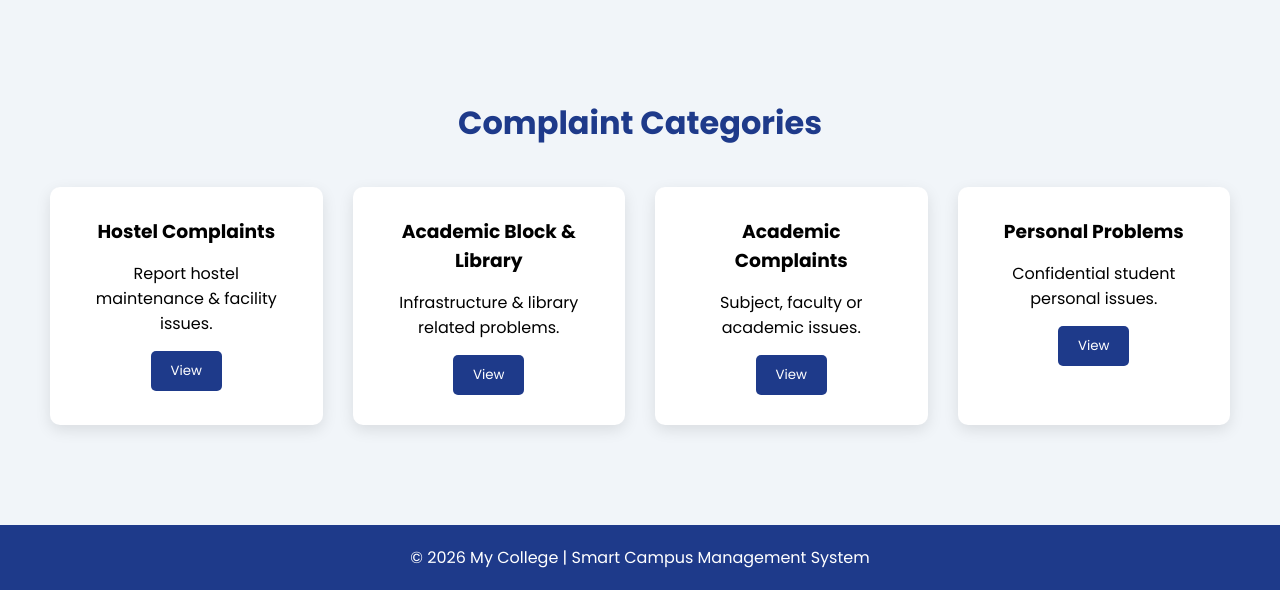
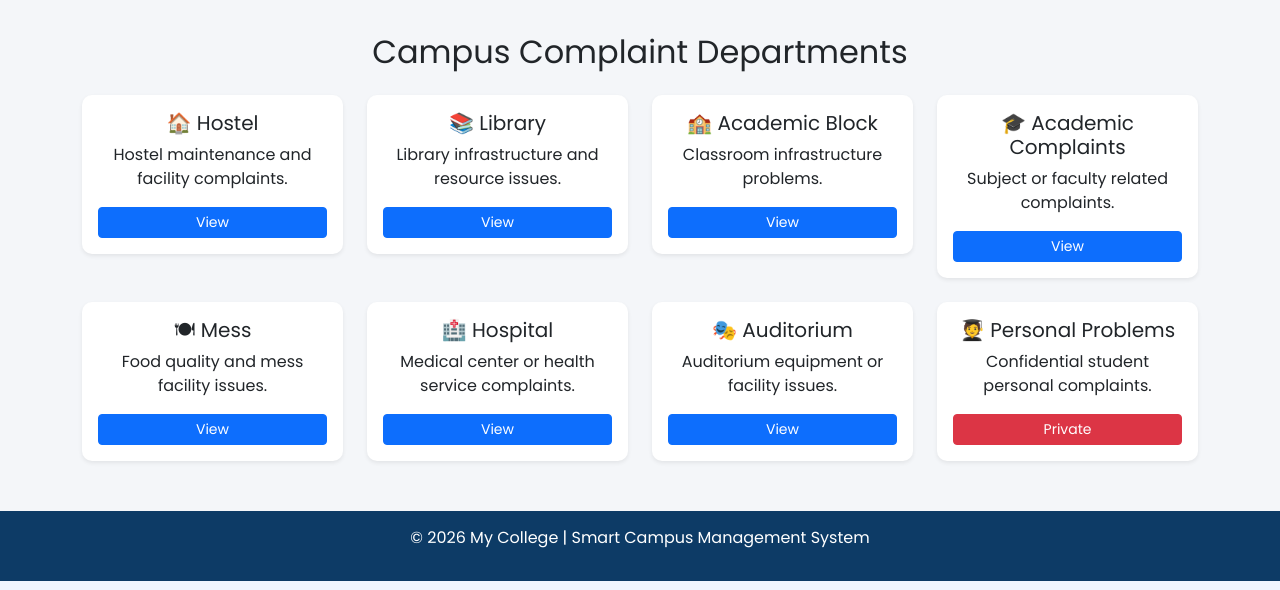
Before and after one commit to vaninaidu123/project-vani, a PHP site: page / in a window 1280 px wide. Shown: the part 801-1391 px from the top of the page. Run offline with PHP 8.4, Linux system fonts and the light colour scheme.

Commit message:
Updated homepage UI and navbar

```diff
--- a/index.php
+++ b/index.php
@@ -1,74 +1,213 @@
 <!DOCTYPE html>
 <html lang="en">
 <head>
-    <meta charset="UTF-8">
-    <title>Smart Campus Management System</title>
-    <meta name="viewport" content="width=device-width, initial-scale=1.0">
 
-    <link rel="stylesheet" href="style.css">
-    <link href="https://fonts.googleapis.com/css2?family=Poppins:wght@300;400;600;700&display=swap" rel="stylesheet">
+<meta charset="UTF-8">
+<meta name="viewport" content="width=device-width, initial-scale=1.0">
+
+<title>Smart Campus Management System</title>
+
+<link href="https://cdn.jsdelivr.net/npm/bootstrap@5.3.2/dist/css/bootstrap.min.css" rel="stylesheet">
+
+<link href="https://fonts.googleapis.com/css2?family=Poppins:wght@300;400;600&display=swap" rel="stylesheet">
+
+<style>
+
+body{
+font-family:'Poppins',sans-serif;
+background:#f4f6f9;
+}
+
+/* HERO */
+
+.hero{
+height:90vh;
+background:linear-gradient(rgba(0,0,0,0.6),rgba(0,0,0,0.6)),url("college.jpg");
+background-size:cover;
+background-position:center;
+display:flex;
+align-items:center;
+justify-content:center;
+text-align:center;
+color:white;
+}
+
+/* CARDS */
+
+.card{
+transition:0.3s;
+border:none;
+border-radius:10px;
+}
+
+.card:hover{
+transform:translateY(-8px);
+box-shadow:0 10px 25px rgba(0,0,0,0.2);
+}
+
+footer{
+background:#0d3b66;
+color:white;
+padding:15px;
+text-align:center;
+margin-top:50px;
+}
+.navbar-brand img{
+border-radius:6px;
+}
+
+</style>
+
 </head>
+
 <body>
 
-    <!-- Navbar -->
-    <nav class="navbar">
-        <div class="logo">My College</div>
-        <ul class="nav-links">
-            <li><a href="#">Home</a></li>
-            <li><a href="#categories">Categories</a></li>
-<li><a href="login.php">Login</a></li>
-<li><a href="register.php">Register</a></li>
-        </ul>
-    </nav>
+<!-- NAVBAR -->
 
-    <!-- Hero Section -->
-    <section class="hero">
-        <div class="overlay"></div>
-        <div class="hero-content">
-            <h1>Smart Campus Management System</h1>
-            <p>Efficiently Manage Campus Complaints With Transparency</p>
-            <button class="btn">File a Complaint</button>
-        </div>
-    </section>
+<nav class="navbar navbar-expand-lg navbar-dark bg-primary">
 
-    <!-- Categories -->
-    <section class="categories" id="categories">
-        <h2>Complaint Categories</h2>
+<div class="container">
+    <a class="navbar-brand fw-bold d-flex align-items-center" href="#">
+<img src="college_logo.png" alt="College Logo" width="40" height="40" class="me-2">
+Smart Campus
+</a>
 
-        <div class="card-container">
 
-            <div class="card">
-                <h3>Hostel Complaints</h3>
-                <p>Report hostel maintenance & facility issues.</p>
-                <button class="card-btn">View</button>
-            </div>
 
-            <div class="card">
-                <h3>Academic Block & Library</h3>
-                <p>Infrastructure & library related problems.</p>
-                <button class="card-btn">View</button>
-            </div>
+<button class="navbar-toggler" type="button" data-bs-toggle="collapse" data-bs-target="#navbarNav">
+<span class="navbar-toggler-icon"></span>
+</button>
 
-            <div class="card">
-                <h3>Academic Complaints</h3>
-                <p>Subject, faculty or academic issues.</p>
-                <button class="card-btn">View</button>
-            </div>
+<div class="collapse navbar-collapse" id="navbarNav">
 
-            <div class="card">
-                <h3>Personal Problems</h3>
-                <p>Confidential student personal issues.</p>
-                <button class="card-btn">View</button>
-            </div>
+<ul class="navbar-nav ms-auto">
 
-        </div>
-    </section>
+<li class="nav-item">
+<a class="nav-link" href="#">Home</a>
+</li>
 
-    <!-- Footer -->
-    <footer>
-        <p>© 2026 My College | Smart Campus Management System</p>
-    </footer>
+<li class="nav-item">
+<a class="nav-link" href="#categories">Departments</a>
+</li>
 
-    <script src="script.js"></script>
+<li class="nav-item">
+<a class="nav-link" href="login.php">Login</a>
+</li>
+
+<li class="nav-item">
+<a class="nav-link" href="register.php">Register</a>
+</li>
+
+</ul>
+
+</div>
+
+</div>
+
+</nav>
+
+<!-- HERO -->
+
+<section class="hero">
+
+<div class="container">
+
+<h1 class="display-4 fw-bold">Smart Campus Management System</h1>
+
+<p class="lead mt-3">Manage campus complaints efficiently and transparently</p>
+
+<a href="login.php" class="btn btn-primary btn-lg mt-3">File a Complaint</a>
+
+</div>
+
+</section>
+
+<!-- DEPARTMENTS -->
+
+<section class="container mt-5" id="categories">
+
+<h2 class="text-center mb-4">Campus Complaint Departments</h2>
+
+<div class="row g-4">
+
+<div class="col-md-3">
+<div class="card p-3 shadow-sm text-center">
+<h5>🏠 Hostel</h5>
+<p>Hostel maintenance and facility complaints.</p>
+<button class="btn btn-primary btn-sm">View</button>
+</div>
+</div>
+
+<div class="col-md-3">
+<div class="card p-3 shadow-sm text-center">
+<h5>📚 Library</h5>
+<p>Library infrastructure and resource issues.</p>
+<button class="btn btn-primary btn-sm">View</button>
+</div>
+</div>
+
+<div class="col-md-3">
+<div class="card p-3 shadow-sm text-center">
+<h5>🏫 Academic Block</h5>
+<p>Classroom infrastructure problems.</p>
+<button class="btn btn-primary btn-sm">View</button>
+</div>
+</div>
+
+<div class="col-md-3">
+<div class="card p-3 shadow-sm text-center">
+<h5>🎓 Academic Complaints</h5>
+<p>Subject or faculty related complaints.</p>
+<button class="btn btn-primary btn-sm">View</button>
+</div>
+</div>
+
+<div class="col-md-3">
+<div class="card p-3 shadow-sm text-center">
+<h5>🍽 Mess</h5>
+<p>Food quality and mess facility issues.</p>
+<button class="btn btn-primary btn-sm">View</button>
+</div>
+</div>
+
+<div class="col-md-3">
+<div class="card p-3 shadow-sm text-center">
+<h5>🏥 Hospital</h5>
+<p>Medical center or health service complaints.</p>
+<button class="btn btn-primary btn-sm">View</button>
+</div>
+</div>
+
+<div class="col-md-3">
+<div class="card p-3 shadow-sm text-center">
+<h5>🎭 Auditorium</h5>
+<p>Auditorium equipment or facility issues.</p>
+<button class="btn btn-primary btn-sm">View</button>
+</div>
+</div>
+
+<div class="col-md-3">
+<div class="card p-3 shadow-sm text-center">
+<h5>🧑‍🎓 Personal Problems</h5>
+<p>Confidential student personal complaints.</p>
+<button class="btn btn-danger btn-sm">Private</button>
+</div>
+</div>
+
+</div>
+
+</section>
+
+<!-- FOOTER -->
+
+<footer>
+
+<p>© 2026 My College | Smart Campus Management System</p>
+
+</footer>
+
+<script src="https://cdn.jsdelivr.net/npm/bootstrap@5.3.2/dist/js/bootstrap.bundle.min.js"></script>
+
 </body>
+
 </html>
```
Also changed, not shown: college.jpg (added), college_logo.png (added).
